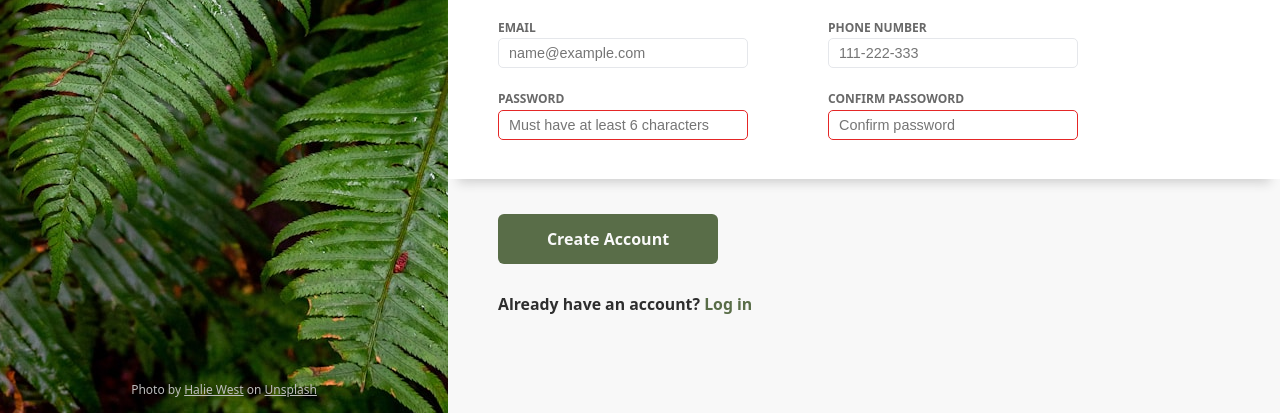
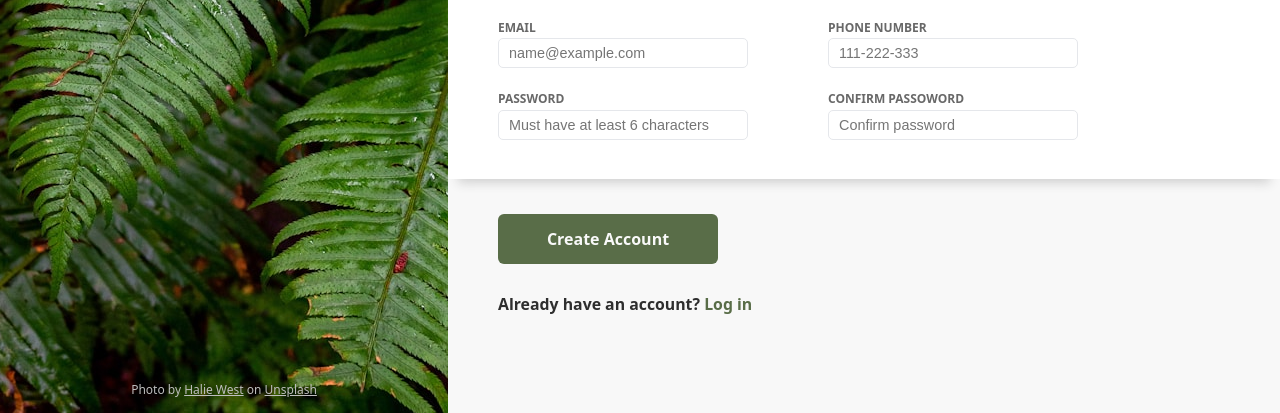
Before and after one commit to deseyo/sign-up-form, a plain HTML site: page index.html in a window 1280 px wide. Shown: the part 387-800 px from the top of the page. Drawn offline with Linux system fonts and the light colour scheme.

Commit message:
Remove :invalid pseudo class from invalid password inputs

```diff
--- a/styles.css
+++ b/styles.css
@@ -24,7 +24,6 @@
   --background-color-button: #596D48;
   --border-color-input-default: rgb(229, 231, 235);
   --border-color-input-focus: rgb(16, 107, 255);
-  --border-color-input-invalid: rgb(228, 38, 38);
   --box-shadow-color: rgb(209, 209, 209);
 
   --height-subsection-small: 27%;
@@ -183,11 +182,6 @@ body {
   border: 1px solid var(--border-color-input-focus);
 }
 
-#password:invalid,
-#password-confirm:invalid {
-  border: 1px solid var(--border-color-input-invalid);
-}
-
 .submit-btn {
   display: flex;
   justify-content: center;
```
